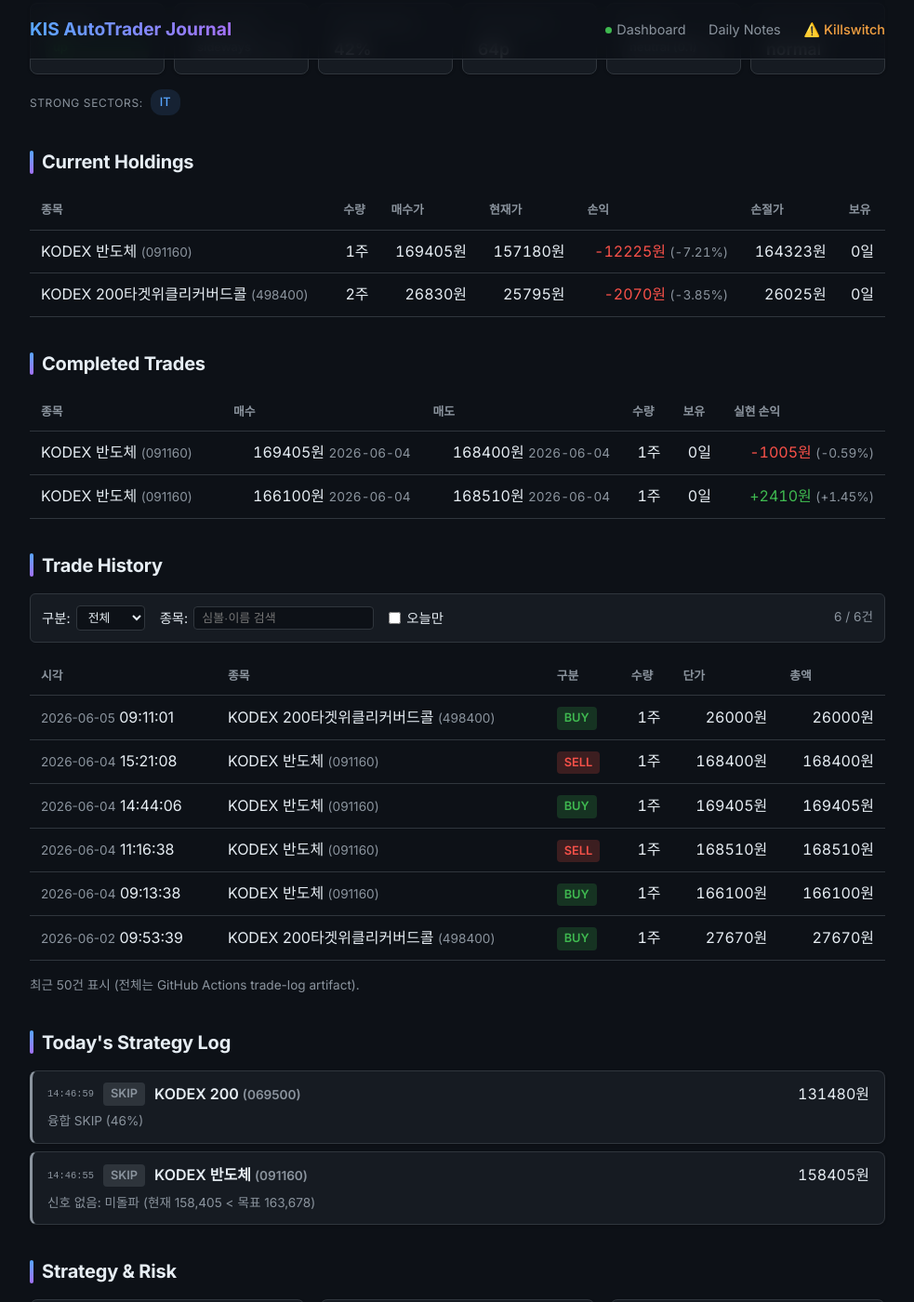
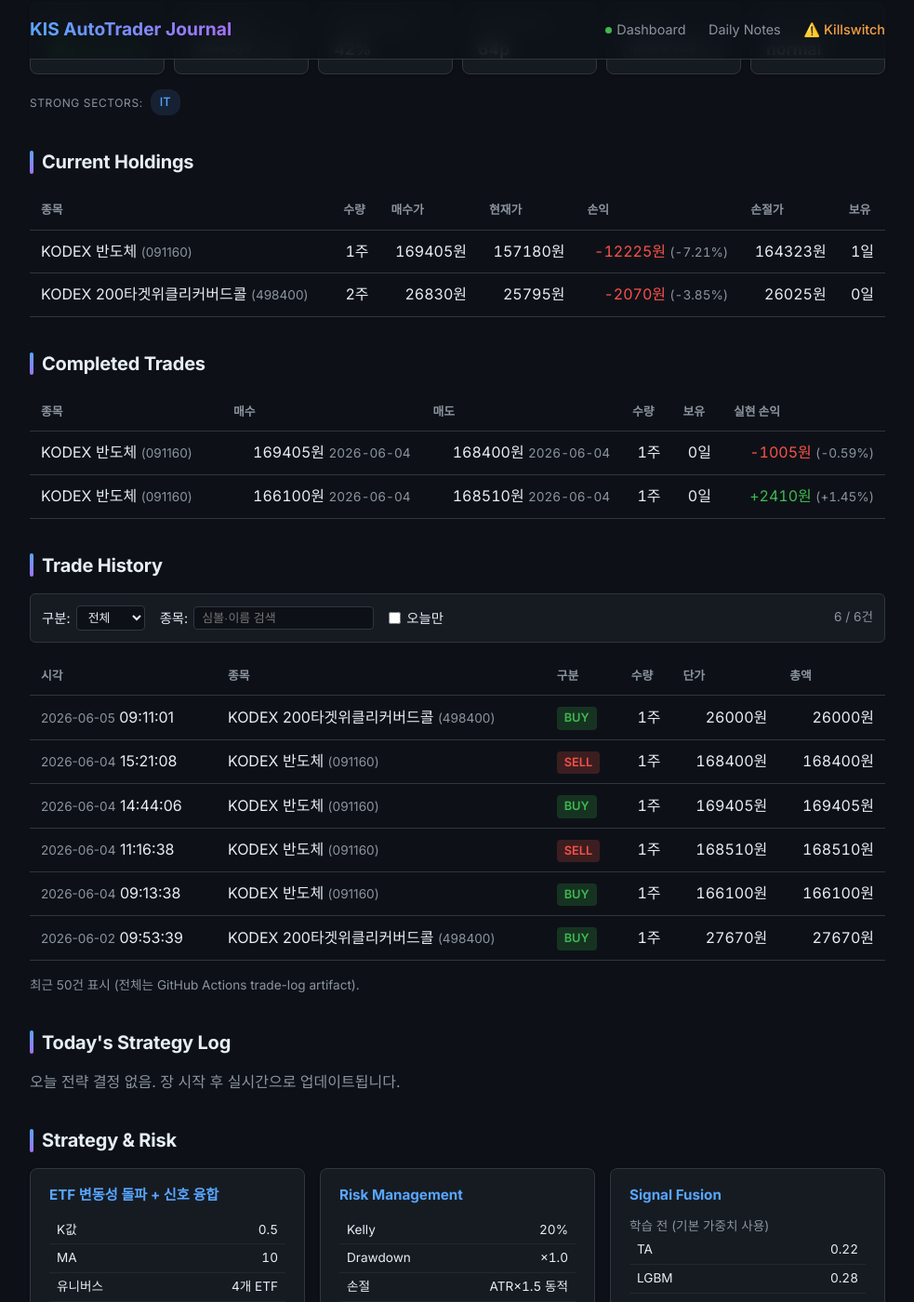
Before and after one commit to BudongJW/kis-trading-journal, a Jekyll site: the page built from index.html, in a window 1280 px wide and 1400 px high, scrolled down 1625 px. Shown: the whole window at 93% size, without its empty margins (148-1131 px from the left). Built offline with Jekyll 4.4.1, drawn with Linux system fonts in a browser that asks for light colours; nearby versions of some CDN libraries; some of the changed text lies outside the part shown.

Commit message:
auto: portfolio update 15:55

```diff
--- a/_data/portfolio.json
+++ b/_data/portfolio.json
@@ -1,5 +1,5 @@
 {
-  "updated_at": "2026-06-05T15:30:50.784208",
+  "updated_at": "2026-06-05T15:55:52.507053",
   "initial_capital": 500000,
   "cash": 893935,
   "holdings": [
@@ -12,7 +12,9 @@
       "buy_price": 169405,
       "pnl": -12225,
       "pnl_pct": -7.21,
-      "manual": true,
+      "atr_at_buy": 0.0,
+      "hold_days": 1,
+      "peak_price": 169405,
       "stop_price": 164323
     },
     {
@@ -476,15 +478,8 @@
     "trained": false
   },
   "bear_strategy": {
-    "enabled": true,
-    "regime": "CAUTION",
-    "confidence": 0.65,
-    "sma_ratio": 0.8249,
-    "canary_bad": 1,
-    "canary_scores": {
-      "195930": 1.051,
-      "132030": -0.6896
-    }
+    "regime": "BULL",
+    "enabled": false
   },
   "us_session": {
     "enabled": true,
@@ -495,25 +490,5 @@
     "budget_pct": 0.4,
     "regime_linked": true
   },
-  "decisions": [
-    {
-      "time": "14:46:59",
-      "symbol": "069500",
-      "name": "KODEX 200",
-      "action": "skip",
-      "reason": "융합 SKIP (46%)",
-      "price": 131480,
-      "ta_total": 17.8,
-      "lgbm_prob": 0.5
-    },
-    {
-      "time": "14:46:55",
-      "symbol": "091160",
-      "name": "KODEX 반도체",
-      "action": "skip",
-      "reason": "신호 없음: 미돌파 (현재 158,405 < 목표 163,678)",
-      "price": 158405,
-      "ta_total": -13.4
-    }
-  ]
+  "decisions": []
 }
```
